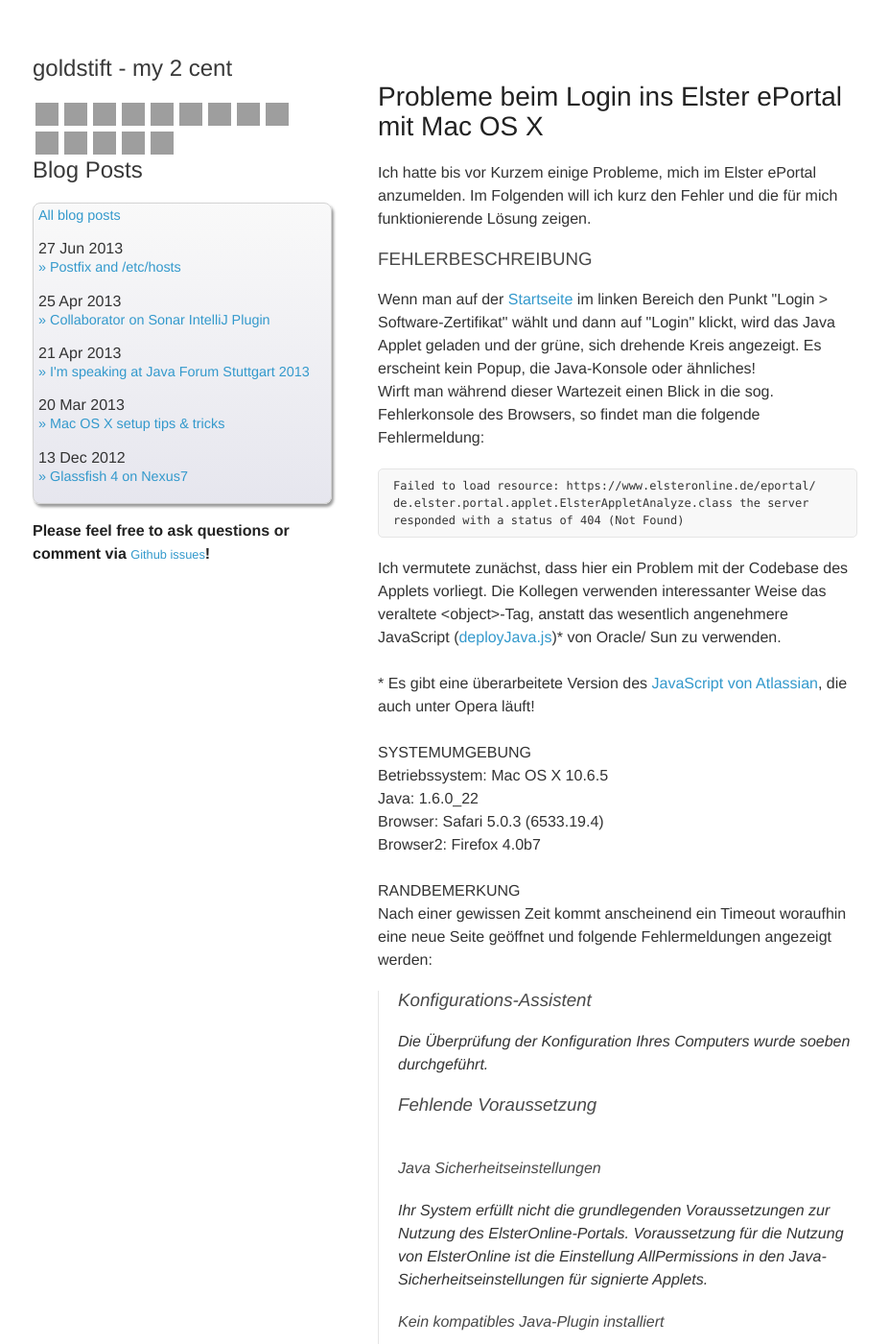
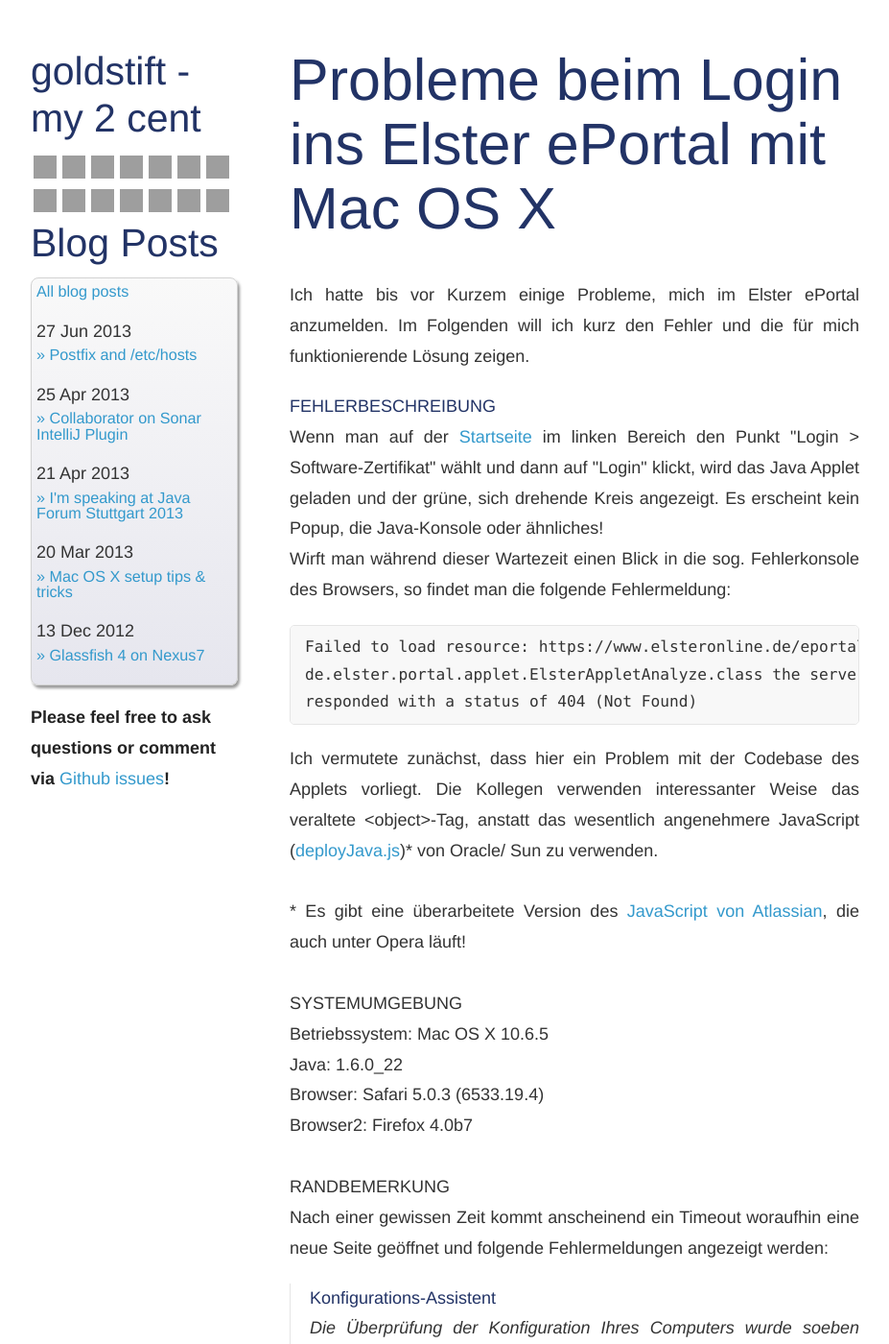
Before and after one commit to aheusingfeld/aheusingfeld.github.io, a Jekyll site: the page built from _posts/2011-01-19-probleme-beim-login-ins-elster-eportal-mit-mac-os-x.html, in a window 1280 px wide and 1400 px high. Shown: the whole window at 96% size, without its empty margins (176-1103 px from the left). Built offline with Jekyll 4.4.1, drawn with Linux system fonts in a browser that asks for light colours; comment, search, counter and statistics services are not loaded; grey boxes are pictures that could not be loaded.

Commit message:
increased general font size

```diff
--- a/stylesheets/styles.css
+++ b/stylesheets/styles.css
@@ -1,35 +1,55 @@
-body {
-  padding:50px;
-  font:16px/1.5 "Helvetica Neue", Helvetica, Arial, sans-serif;
-  color:#333;
-  font-weight:200;
+html, body, div, span, applet, object, iframe, h1, h2, h3, h4, h5, h6, p, blockquote, pre, a, abbr, acronym, address, big, cite, code, del, dfn, em, img, ins, kbd, q, s, samp, small, strike, strong, sub, sup, tt, var, b, u, i, center, dl, dt, dd, ol, ul, li, fieldset, form, label, legend, table, caption, tbody, tfoot, thead, tr, th, td, article, aside, canvas, details, embed, figure, figcaption, footer, header, hgroup, menu, nav, output, ruby, section, summary, time, mark, audio, video {
+     -moz-font-feature-settings: inherit;
+     -moz-font-language-override: inherit;
+     border: 0px none;
+     font-family: inherit;
+     font-size-adjust: inherit;
+     font-size: 100%;
+     font-stretch: inherit;
+     font-style: inherit;
+     font-variant: inherit;
+     font-weight: inherit;
+     line-height: inherit;
+     margin: 0px;
+     padding: 0px;
+     vertical-align: baseline;
 }
 
-h1, h2, h3, h4, h5, h6 {
-  color:#222;
-  margin:0 0 20px;
-  font-weight:500;
+html {
+     font-family: "Helvetica Neue",Helvetica,Arial,sans-serif;
+     font-size: 18px;
+     line-height: 1.77;
+}
+
+body {
+     border: 0px none;
+     color: #333;
+     margin: 0px;
+     padding: 50px;
+     vertical-align: baseline;
 }
 
 p, ul, ol, table, pre, dl {
   margin:0 0 20px;
 }
 
-h1, h2, h3 {
-  line-height:1.1;
+h1, h2, h3, h4, h5, h6 {
+  color:#236;
+  font-weight:normal;
+  font-style:normal;
+    text-rendering: optimizelegibility;
 }
 
 h1 {
-  font-size:28px;
-  padding-top:1em;
+  font-size:3.388em;
+  line-height:1.1;
+  margin-bottom:0.38em;
 }
 
 h2 {
-  color:#393939;
-}
-
-h3, h4, h5, h6 {
-  color:#494949;
+  font-size:2.277em;
+  line-height:1.2;
+  margin-bottom:0.27em;
 }
 
 a {
@@ -44,12 +64,6 @@
   margin-top:-0.6em;
   display:block;
 }
-header a { font-size:0.8em;}
-
-.wrapper {
-  width:860px;
-  margin:0 auto;
-}
 
 blockquote {
   border-left:1px solid #e5e5e5;
@@ -61,7 +75,7 @@
 code, pre {
   font-family:Monaco, Bitstream Vera Sans Mono, Lucida Console, Terminal;
   color:#333;
-  font-size:12px;
+  font-size:0.9em;
 }
 
 pre {
@@ -94,10 +108,16 @@
 
 img { max-width:100%; }
 
+
+.wrapper {
+  width:48em;
+  margin:0 auto;
+padding:0;
+}
+
 header {
-  width:270px;
+  width:12em;
   float:left;
-  position:fixed;
 }
 
 header nav {
@@ -112,9 +132,9 @@
   border-radius:8px;
   border:1px solid #d2d2d2;
   box-shadow: 2px 3px 3px rgba(0, 0, 0, 0.4);
-  width: 300px;
   padding: 5px;
-  margin-bottom:1em;
+  margin-bottom: 1em;
+  word-wrap: normal;
 }
 header nav ul, ul#posts {
   list-style:none;
@@ -129,7 +149,7 @@
 }
 
 header nav ul a strong {
-  font-size:14px;
+  font-size:0.5em;
   display:block;
   color:#222;
 }
@@ -138,11 +158,13 @@
 
 
 section {
-  width:500px;
+  display:block;
+  width:33em;
   float:right;
   padding-bottom:50px;
+
 }
-section div#post { padding-top:1em;}
+article { padding-top:1em; text-align:justify;}
 section p.issues { padding-top:1em;}
 div#post h2 { margin-top:2em; }
 
@@ -182,7 +204,7 @@
   }
 
   header ul, header ul#nav {
-  	background:none;
+    background:none;
   	border:0;
   }
   header ul#nav li { width:auto; border:0}
```
